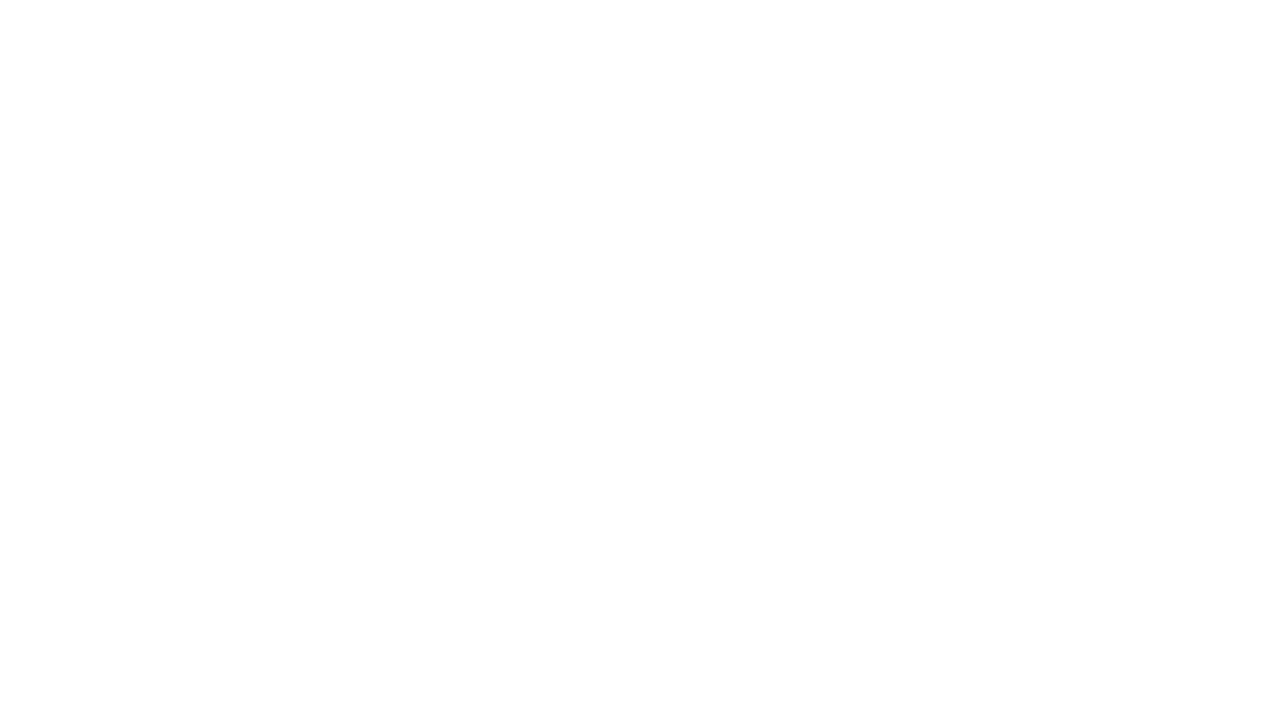
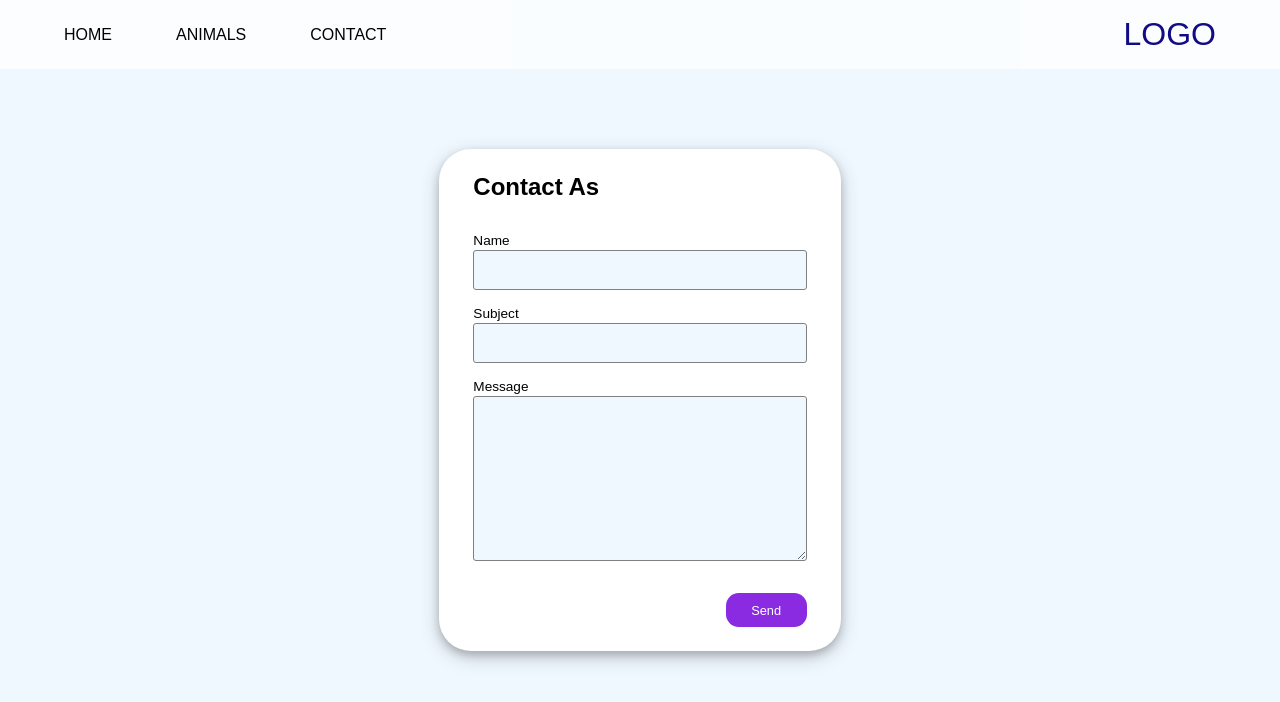
Before and after one commit to ShmuelAmir/FSWD_1, a plain HTML site: page html/contact.html in a window 1280 px wide. Drawn offline with Linux system fonts and the light colour scheme.

Commit message:
contact form

```diff
--- /dev/null
+++ b/css/contact.css
@@ -0,0 +1,51 @@
+body {
+  background-color: aliceblue;
+}
+
+main {
+  display: grid;
+  place-content: center;
+  min-height: 100vh;
+}
+
+input,
+textarea {
+  border: 1px solid gray;
+  outline: none;
+  border-radius: 3px;
+  min-height: 3em;
+  min-width: 25em;
+  padding: 0.5em 1em;
+  background-color: aliceblue;
+}
+
+label {
+  font-size: 0.85rem;
+}
+
+form {
+  display: flex;
+  flex-direction: column;
+  gap: 2em;
+  background-color: white;
+  box-shadow: 0 4px 8px 0 rgba(0, 0, 0, 0.2), 0 6px 20px 0 rgba(0, 0, 0, 0.19);
+  padding: 1.5em 2.15em;
+  border-radius: 2em;
+}
+
+.form-input {
+  display: flex;
+  flex-direction: column;
+  gap: 2px;
+}
+
+.form-content {
+  display: flex;
+  flex-direction: column;
+  gap: 1em;
+}
+
+.form-footer {
+  display: flex;
+  justify-content: flex-end;
+}
--- a/css/home.css
+++ b/css/home.css
@@ -1,52 +1,3 @@
-* {
-  margin: 0;
-  padding: 0;
-  box-sizing: border-box;
-}
-
-body {
-  font-family: Arial, Helvetica, sans-serif;
-}
-
-header {
-  position: fixed;
-  top: 0;
-  left: 0;
-  right: 0;
-  z-index: 10;
-  padding: 1em 2em;
-  background-color: rgba(255, 255, 255, 0.4);
-}
-
-nav {
-  display: flex;
-  align-items: center;
-  justify-content: space-between;
-}
-
-ul {
-  display: flex;
-  gap: 4em;
-}
-
-li {
-  list-style: none;
-}
-
-a {
-  color: black;
-  text-decoration: none;
-}
-
-nav a:hover {
-  text-decoration: underline;
-}
-
-.logo {
-  font-size: 2rem;
-  color: rgb(17, 11, 134);
-}
-
 .hero-image {
   background-image: linear-gradient(rgba(0, 0, 0, 0.5), rgba(0, 0, 0, 0.7)),
     url("../assets/hero.jpg");
@@ -73,13 +24,13 @@ nav a:hover {
   outline: 0;
   display: inline-block;
   padding: 1em 2em;
-  background-color: #ddd;
+  background-color: rgb(221, 221, 221);
   text-align: center;
   cursor: pointer;
   border-radius: 1em;
+  transition: background-color 150ms ease-in;
 }
 
 .hero-text .btn:hover {
-  background-color: #555;
-  color: white;
+  background-color: rgba(221, 221, 221, 0.8);
 }
--- /dev/null
+++ b/css/styles.css
@@ -0,0 +1,64 @@
+* {
+  margin: 0;
+  padding: 0;
+  box-sizing: border-box;
+}
+
+body {
+  font-family: Arial, Helvetica, sans-serif;
+}
+
+header {
+  position: fixed;
+  top: 0;
+  left: 0;
+  right: 0;
+  z-index: 10;
+  padding: 1em 4em;
+  background-color: rgba(255, 255, 255, 0.7);
+  text-transform: uppercase;
+}
+
+nav {
+  display: flex;
+  align-items: center;
+  justify-content: space-between;
+}
+
+ul {
+  display: flex;
+  gap: 4em;
+}
+
+li {
+  list-style: none;
+}
+
+a {
+  color: black;
+  text-decoration: none;
+}
+
+nav a:hover {
+  text-decoration: underline;
+}
+
+.logo {
+  font-size: 2rem;
+  color: rgb(17, 11, 134);
+}
+
+button {
+  background-color: rgb(138, 43, 226);
+  border: none;
+  outline: none;
+  padding: 0.75em 2em;
+  border-radius: 1em;
+  color: white;
+  font-size: 0.8rem;
+  cursor: pointer;
+}
+
+button:hover {
+  background-color: rgba(138, 43, 226, 0.7);
+}
--- a/html/contact.html
+++ b/html/contact.html
@@ -1,14 +1,49 @@
 <!DOCTYPE html>
 <html lang="en">
-<head>
-    <meta charset="UTF-8">
-    <meta name="viewport" content="width=device-width, initial-scale=1.0">
+  <head>
+    <meta charset="UTF-8" />
+    <meta name="viewport" content="width=device-width, initial-scale=1.0" />
+    <link rel="stylesheet" href="../css/styles.css" />
+    <link rel="stylesheet" href="../css/contact.css" />
     <title>Magical Animal Kingdom | Contact</title>
-</head>
-<body>
+  </head>
+  <body>
     <!-- copy header and footer from home -->
+    <header>
+      <nav>
+        <ul>
+          <li><a href="index.html">Home</a></li>
+          <li><a href="animals.html">Animals</a></li>
+          <li><a href="contact.html">Contact</a></li>
+        </ul>
+        <a href="index.html" class="logo">Logo</a>
+      </nav>
+    </header>
     <main>
-        <form action=""></form>
+      <form action="">
+        <div class="form-header">
+          <h2>Contact As</h2>
+        </div>
+        <div class="form-content">
+          <div class="form-input">
+            <label for="name">Name</label>
+            <input type="text" id="name" name="name" />
+          </div>
+          <div class="form-input">
+            <label for="subject">Subject</label>
+            <input type="text" id="subject" name="subject" />
+          </div>
+          <div class="form-input">
+            <label for="message">Message</label>
+            <textarea name="message" id="message" rows="10"></textarea>
+          </div>
+        </div>
+        <div class="form-footer">
+          <button type="submit">Send</button>
+        </div>
+      </form>
+      <!-- google maps -->
+      <!-- <iframe src="" frameborder="0"></iframe> -->
     </main>
-</body>
+  </body>
 </html>
```
Also changed, not shown: html/index.html (+3 -4 lines).
